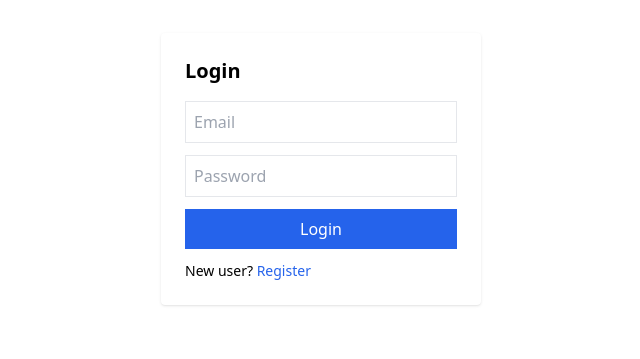
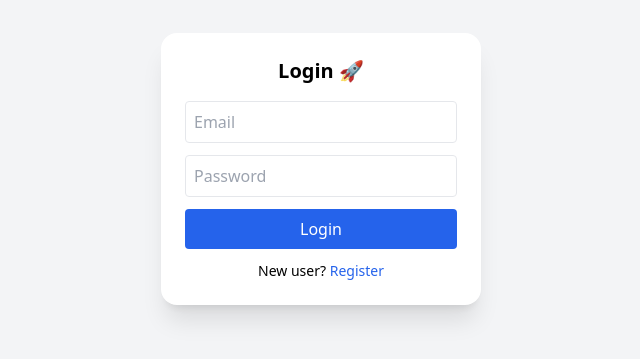
Before and after one commit to Aryan-st11/ai-job-tracker, a React (Vite) app in the folder frontend/: page /login in a window 1280 px wide. Shown: the part 231-590 px from the top of the page, without its empty margins (319-959 px from the left). Built offline with nearby package versions, Linux system fonts and the light colour scheme.

Commit message:
Fix login TS error + improve UX

```diff
--- a/frontend/src/api/axios.ts
+++ b/frontend/src/api/axios.ts
@@ -1,9 +1,8 @@
 import axios from "axios";
 
 const API = axios.create({
-  baseURL: "http://127.0.0.1:3001", // ✅ safer than localhost
+  baseURL: "https://ai-job-tracker-kglj.onrender.com",
 });
-
 // 🔐 Attach token automatically
 API.interceptors.request.use(
   (config) => {
--- a/frontend/src/pages/Login.tsx
+++ b/frontend/src/pages/Login.tsx
@@ -5,16 +5,25 @@ import { useNavigate } from "react-router-dom";
 export default function Login() {
   const [email, setEmail] = useState("");
   const [password, setPassword] = useState("");
+  const [loading, setLoading] = useState(false);
+
   const navigate = useNavigate();
 
   const handleLogin = async () => {
+    if (!email || !password) {
+      alert("Please fill all fields ⚠️");
+      return;
+    }
+
     try {
+      setLoading(true);
+
       const res = await API.post("/auth/login", {
         email,
         password,
       });
 
-    console.log("LOGIN RESPONSE:", res.data); // 🧠 debug
+      console.log("LOGIN RESPONSE:", res.data);
 
       const token = res.data.token || res.data.accessToken;
 
@@ -26,44 +35,52 @@ export default function Login() {
       // ✅ Save token
       localStorage.setItem("token", token);
 
-    // ✅ Force refresh so auth works properly
-    window.location.href = "/";
+      // ✅ Navigate properly (FIXED)
+      navigate("/");
 
     } catch (err: any) {
       console.error(err);
       alert(err?.response?.data?.error || "Login failed ❌");
+    } finally {
+      setLoading(false);
     }
   };
 
   return (
-    <div className="h-screen flex items-center justify-center">
+    <div className="h-screen flex items-center justify-center bg-gray-100">
 
-      <div className="bg-white p-6 rounded shadow w-80">
+      <div className="bg-white p-6 rounded-2xl shadow-xl w-80">
 
-        <h2 className="text-xl mb-4 font-bold">Login</h2>
+        <h2 className="text-xl mb-4 font-bold text-center">
+          Login 🚀
+        </h2>
 
         <input
-          className="w-full border p-2 mb-3"
+          className="w-full border p-2 mb-3 rounded focus:outline-none focus:ring-2 focus:ring-blue-400"
           placeholder="Email"
           onChange={(e) => setEmail(e.target.value)}
         />
 
         <input
           type="password"
-          className="w-full border p-2 mb-3"
+          className="w-full border p-2 mb-3 rounded focus:outline-none focus:ring-2 focus:ring-blue-400"
           placeholder="Password"
           onChange={(e) => setPassword(e.target.value)}
         />
 
         <button
           onClick={handleLogin}
-          className="w-full bg-blue-600 text-white py-2"
+          disabled={loading}
+          className="w-full bg-blue-600 text-white py-2 rounded hover:bg-blue-700 transition"
         >
-          Login
+          {loading ? "Logging in..." : "Login"}
         </button>
 
-        <p className="mt-3 text-sm">
-          New user? <a href="/register" className="text-blue-600">Register</a>
+        <p className="mt-3 text-sm text-center">
+          New user?{" "}
+          <a href="/register" className="text-blue-600 hover:underline">
+            Register
+          </a>
         </p>
 
       </div>
```
Lines whose indentation alone changed are shown as unchanged.
